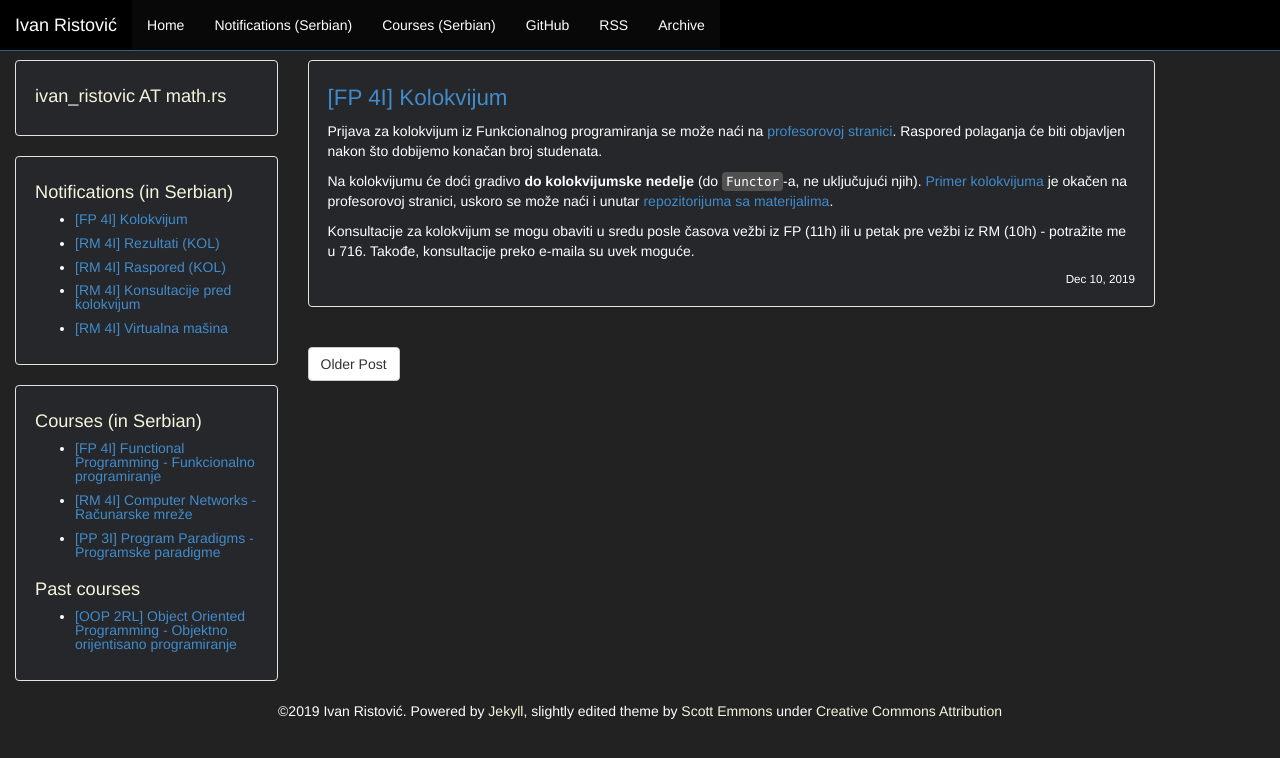
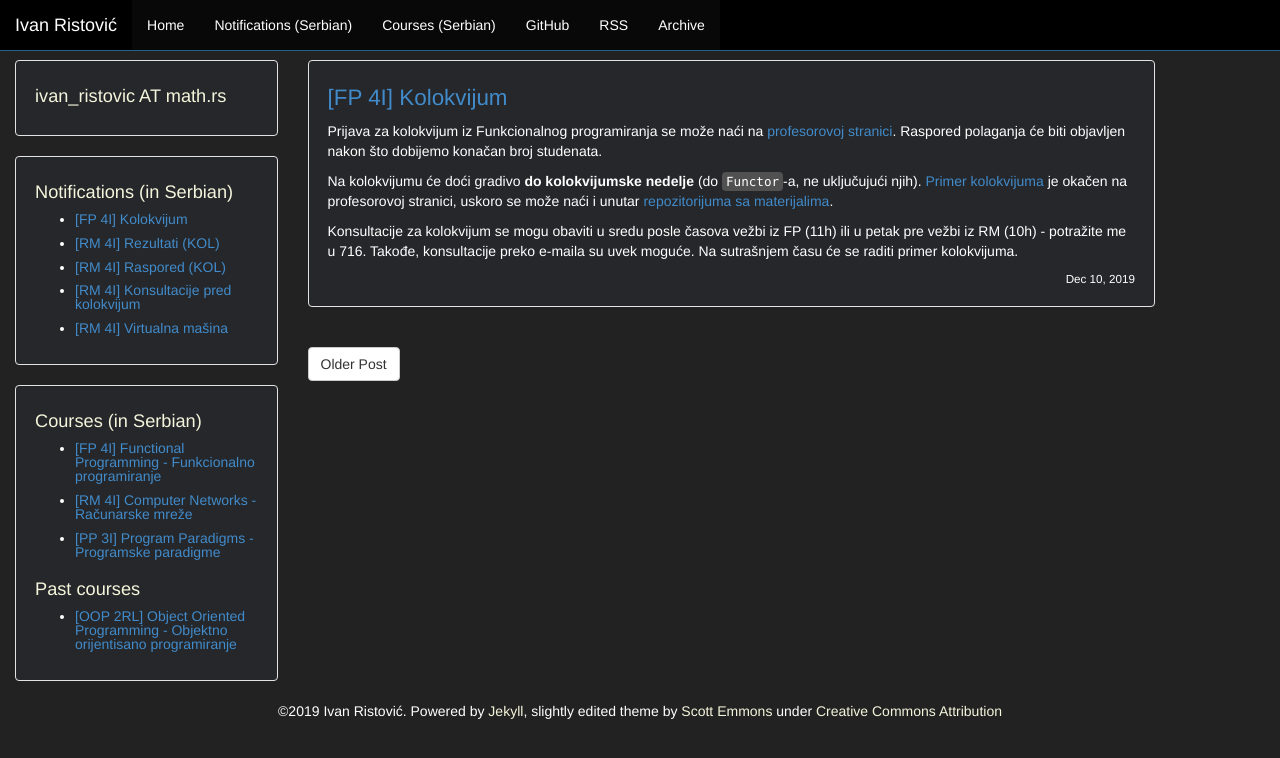
Before and after one commit to ivan-ristovic/ivan-ristovic.github.io, a Jekyll site: the page built from _posts/2019_2020/2019-12-10-fpi-midterm.md, in a window 1280 px wide. Shown: the top 758 px of the page. Built offline with Jekyll 4.4.1, drawn with Linux system fonts in a browser that asks for light colours.

Commit message:
[FP] Add midterm exam notice

```diff
--- a/_posts/2019_2020/2019-12-10-fpi-midterm.md
+++ b/_posts/2019_2020/2019-12-10-fpi-midterm.md
@@ -17,4 +17,4 @@ je okačen na profesorovoj stranici, uskoro se može naći i unutar
 
 Konsultacije za kolokvijum se mogu obaviti u sredu posle časova vežbi iz FP (11h)
 ili u petak pre vežbi iz RM (10h) - potražite me u 716. Takođe, konsultacije preko
-e-maila su uvek moguće.
+e-maila su uvek moguće. Na sutrašnjem času će se raditi primer kolokvijuma.
```
